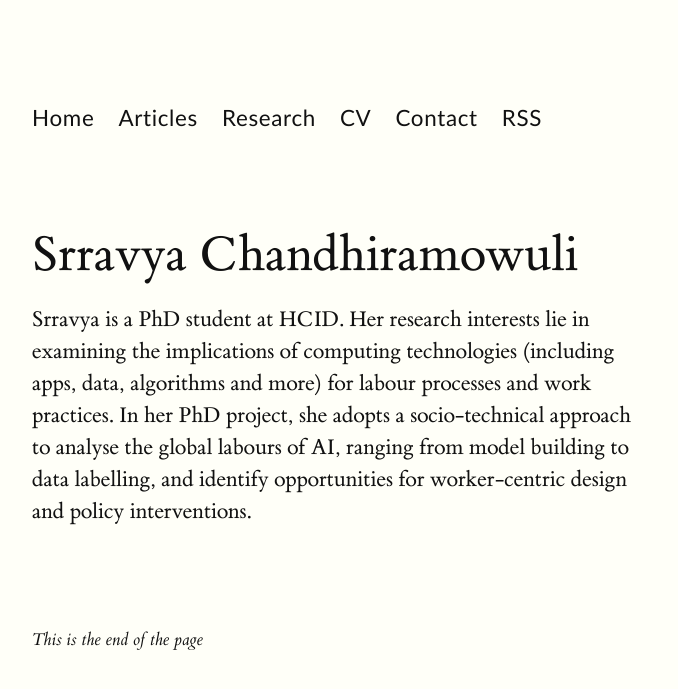
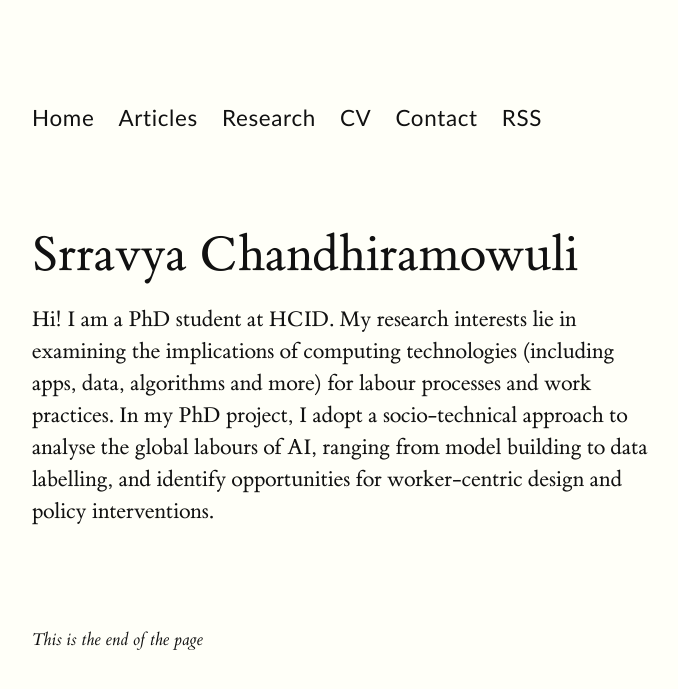
Before and after one commit to srravya/srravya.github.io, a Jekyll site: the page built from index.html, in a window 1280 px wide. Shown: the top 689 px of the page, without its empty margins (128-806 px from the left). Built offline with Jekyll 4.4.1, drawn with Linux system fonts in a browser that asks for light colours.

Commit message:
Update index.html

```diff
--- a/index.html
+++ b/index.html
@@ -4,8 +4,8 @@
 ---
 
 <p>
-  Srravya is a PhD student at HCID. Her research interests lie in examining the implications of computing technologies (including apps, data, algorithms and more) for labour processes and work practices.
-  In her PhD project, she adopts a socio-technical approach to analyse the global labours of AI, ranging from model building to data labelling, and identify opportunities for worker-centric design and policy interventions.
+  Hi! I am a PhD student at HCID. My research interests lie in examining the implications of computing technologies (including apps, data, algorithms and more) for labour processes and work practices.
+  In my PhD project, I adopt a socio-technical approach to analyse the global labours of AI, ranging from model building to data labelling, and identify opportunities for worker-centric design and policy interventions.
 </p>
 
 <!--
```
